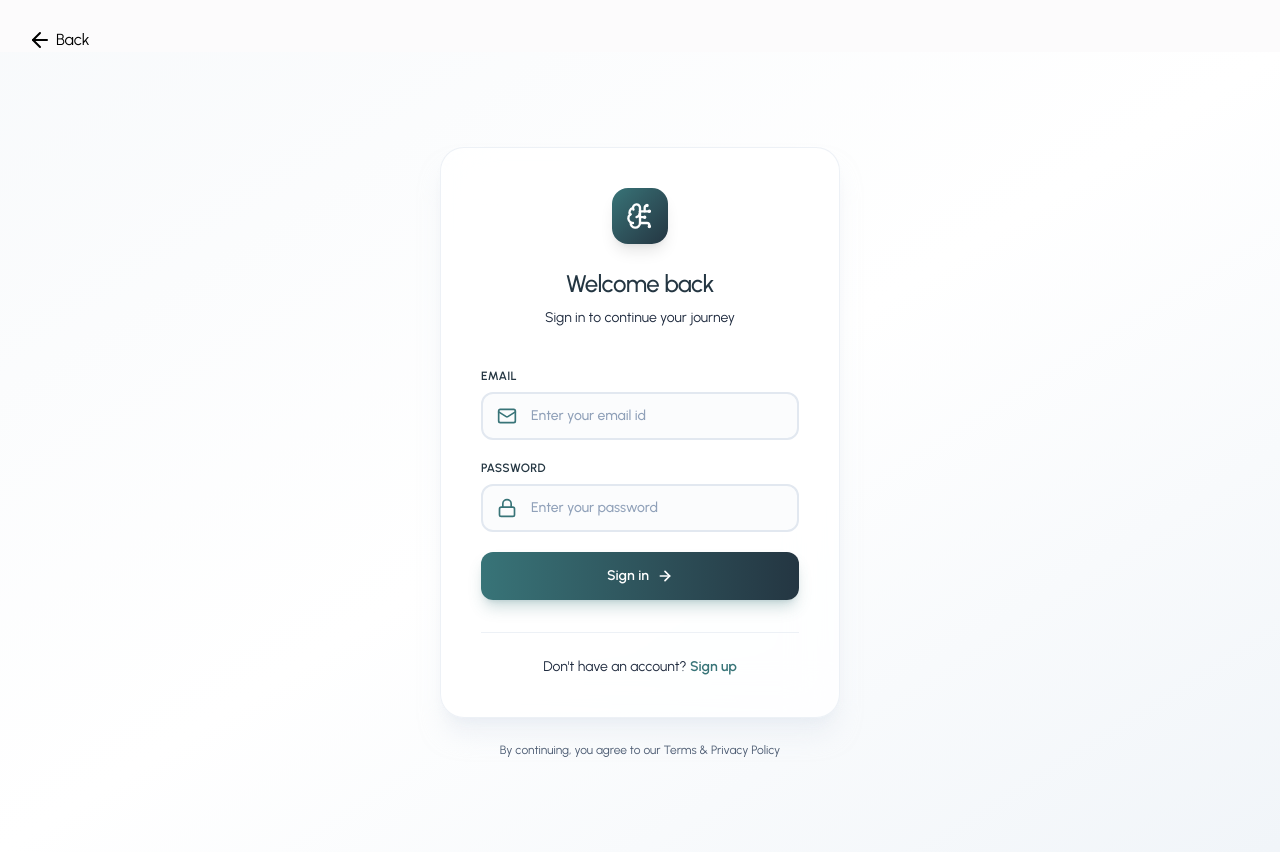
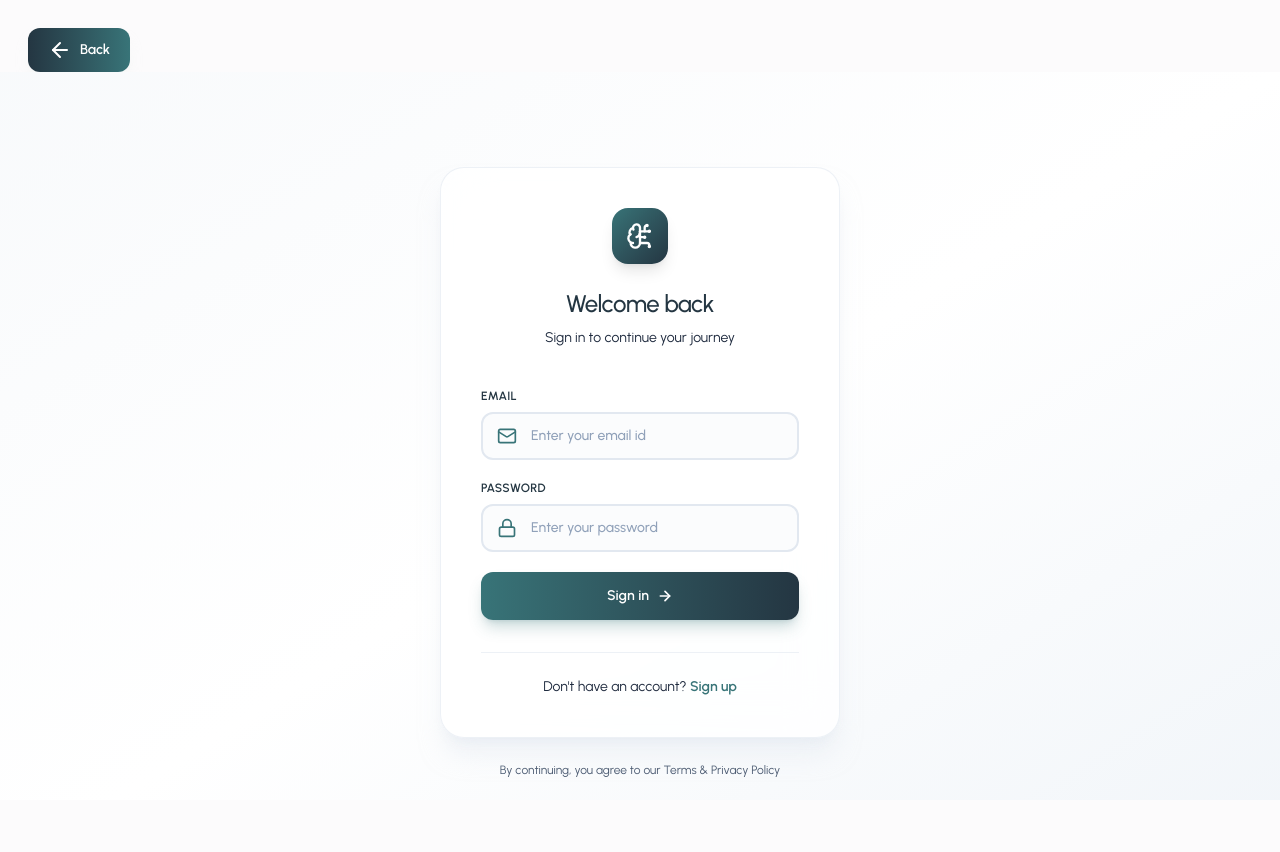
Before and after one commit to Insiyazaidi/ai_project_frontend, a React (Vite) app: page /login in a window 1280 px wide. After the commit the page ends 800 px from the top, so only its background shows below. Built offline with nearby package versions, Linux system fonts and the light colour scheme.

Commit message:
before deploy

```diff
--- a/package.json
+++ b/package.json
@@ -12,6 +12,7 @@
   "dependencies": {
     "@tailwindcss/vite": "^4.1.18",
     "axios": "^1.13.2",
+    "framer-motion": "^12.38.0",
     "lucide-react": "^0.562.0",
     "moment": "^2.30.1",
     "react": "^19.1.0",
--- a/src/Firstimp.jsx
+++ b/src/Firstimp.jsx
@@ -1,35 +1,41 @@
 import React from 'react'
 import examboy from "../src/assets/Exams-brooo.svg"
 import { useNavigate } from 'react-router';
+import { motion } from "framer-motion";
+import {container , item , heading , buttonAnim , imageAnim} from "./motions.js"
+
 const Firstimp = () => {
     const navigate = useNavigate()
   return (
-   <div className="min-h-screen bg-linear-to-r from-primary-dark to-primary text-white relative overflow-hidden">
-
-
+   <motion.div variants={container}
+  initial="hidden"
+  animate="show" className="min-h-screen bg-linear-to-r from-primary-dark to-primary text-white relative overflow-hidden">
 
       <div className="max-w-7xl mx-auto px-6 py-3 items-center mt-9 grid md:grid-cols-2  gap-12">
 
         {/* LEFT */}
         <div>
-          <h1 className="text-9xl font-bold leading-tight mb-8">  Synaply</h1>
-          <h1 className="text-5xl font-bold leading-tight text-soft">
+         <motion.h1 variants={heading} className="flex items-center text-9xl font-bold leading-tight mb-8">
+  Synaply
+
+</motion.h1>
+          <motion.h1 variants={item}  className="text-5xl font-bold leading-tight text-soft">
        Built for focused learning - <br /> not just answers.
-          </h1>
+          </motion.h1>
 
-          <p className="mt-6 text-gray-400 text-lg">
+          <motion.p variants={item} className="mt-6 text-gray-400 text-lg">
            Organize, revise, and test yourself with tools designed to help you actually retain what you learn.
-          </p>
+          </motion.p>
 
-          <button onClick={()=>navigate("/login")} className="mt-8 bg-white text-primary-dark px-6 py-3 rounded-full font-semibold  transition">
+          <motion.button variants={buttonAnim} onClick={()=>navigate("/login")} className="mt-8 bg-white text-primary-dark px-6 py-3 rounded-full font-semibold  transition">
             Get Started
-          </button>
+          </motion.button>
         </div>
 
 
         <div>
 
-<img src={examboy} />
+<motion.img variants={imageAnim} src={examboy} />
         </div>
 
 
@@ -39,7 +45,7 @@ const Firstimp = () => {
 
 
 
-    </div>
+    </motion.div>
   )
 }
 
--- /dev/null
+++ b/src/motions.js
@@ -0,0 +1,79 @@
+// motions.js
+
+// 🔥 Use spring for natural motion (recommended by Framer)
+const smoothSpring = {
+  type: "spring",
+  stiffness: 100,
+  damping: 20,
+  mass: 0.8
+};
+
+// 🔥 Container (tight stagger)
+export const container = {
+  hidden: {},
+  show: {
+    transition: {
+      staggerChildren: 0.06,
+      delayChildren: 0.1
+    }
+  }
+};
+
+// 🔥 Item (main animation)
+export const item = {
+  hidden: {
+    opacity: 0,
+    y: 16
+  },
+  show: {
+    opacity: 1,
+    y: 0,
+    transition: smoothSpring
+  }
+};
+
+// 🔥 Heading (slightly stronger)
+export const heading = {
+  hidden: {
+    opacity: 0,
+    y: 20
+  },
+  show: {
+    opacity: 1,
+    y: 0,
+    transition: {
+      ...smoothSpring,
+      stiffness: 90
+    }
+  }
+};
+
+// 🔥 Image (soft entry)
+export const imageAnim = {
+  hidden: {
+    opacity: 0,
+    x: 30
+  },
+  show: {
+    opacity: 1,
+    x: 0,
+    transition: smoothSpring
+  }
+};
+
+// 🔥 Button (snappy feel)
+export const buttonAnim = {
+  hidden: {
+    opacity: 0,
+    y: 12
+  },
+  show: {
+    opacity: 1,
+    y: 0,
+    transition: {
+      type: "spring",
+      stiffness: 140,
+      damping: 16
+    }
+  }
+};
--- a/src/pages/Auth/Loginpage.jsx
+++ b/src/pages/Auth/Loginpage.jsx
@@ -4,6 +4,10 @@ import { useNavigate, Link } from "react-router-dom";
 import { useAuth } from "../../context/Authcontext";
 import authservice from "../../services/authservice";
 import toast from "react-hot-toast";
+import Button from "../../components/common/Button";
+import { motion } from "framer-motion";
+
+import {container , item } from "../../motions.js"
 const Loginpage = () => {
   const [loading, setLoading] = useState(false);
   const [password, setpassword] = useState("");
@@ -34,10 +38,12 @@ const Loginpage = () => {
 
   return (
 
-<div>
+<motion.div variants={container}
+  initial="hidden"
+  animate="show" className="h-screen overflow-hidden">
 
 <div className="flex justify-start mt-7 ml-7">
-<button className="flex gap-1" onClick={()=>navigate("/")}><ArrowLeft/>Back</button>
+<Button className="flex gap-1" onClick={()=>navigate("/")}><ArrowLeft/>Back</Button>
 </div>
 
 
@@ -48,7 +54,7 @@ const Loginpage = () => {
       <div className="absolute inset-0 bg-[radial-gradient(#e5e7eb_1px,transparent_1px)] [bg-size:16px_16px] opacity-30 pointer-events-none"></div>
 
       {/* Card */}
-      <div className="relative w-full max-w-md px-6">
+      <motion.div variants={item}   className="relative w-full max-w-md px-6">
         <form
           onSubmit={handlesubmit}
           className="bg-white/80 backdrop-blur-xl border border-slate-200/60 rounded-3xl shadow-xl shadow-slate-200/50 p-10"
@@ -179,10 +185,10 @@ const Loginpage = () => {
           By continuing, you agree to our Terms & Privacy Policy
         </p>
 
-      </div>
+      </motion.div>
     </div>
 
-</div>
+</motion.div>
 
 
   );
--- a/src/pages/Auth/Registerpage.jsx
+++ b/src/pages/Auth/Registerpage.jsx
@@ -3,7 +3,9 @@ import { BrainCircuit, Mail, Lock, ArrowRight , User } from "lucide-react";
 import { useNavigate, Link } from "react-router-dom";
 import authservice from "../../services/authservice";
 import toast from "react-hot-toast";
+import { motion } from "framer-motion";
 
+import {container , item } from "../../motions.js"
 const Registerpage = () => {
   const [loading, setLoading] = useState(false);
   const [password, setpassword] = useState("");
@@ -35,16 +37,18 @@ seterror("")
 
   }
   return (
-     <div className="relative flex items-center justify-center min-h-screen bg-linear-to-br from-slate-50 via-white to-slate-100">
+     <motion.div variants={container}
+       initial="hidden"
+       animate="show" className="relative flex items-center justify-center min-h-screen bg-linear-to-br from-slate-50 via-white to-slate-100">
 
 
          <div className="absolute inset-0 bg-[radial-gradient(#e5e7eb_1px,transparent_1px)] [bg-size:16px_16px] opacity-30 pointer-events-none"></div>
 
          {/* Card */}
-         <div className="relative w-full max-w-md px-6">
-           <div className="bg-white/80 backdrop-blur-xl border border-slate-200/60 rounded-3xl shadow-xl shadow-slate-200/50 p-10">
+         <motion.div variants={item} className="relative w-full max-w-md px-6">
+           <motion.div variants={item} className="bg-white/80 backdrop-blur-xl border border-slate-200/60 rounded-3xl shadow-xl shadow-slate-200/50 p-10">
              {/* Header */}
-             <div className="text-center mb-5">
+             <motion.div variants={item} className="text-center mb-5">
                <div className="inline-flex items-center justify-center w-14 h-14 rounded-2xl bg-linear-to-br from-primary to-primary-dark shadow-lg shadow-color- mb-6">
                  <BrainCircuit className="w-7 h-7 text-white" strokeWidth={2} />
                </div>
@@ -55,7 +59,7 @@ seterror("")
                <p className="text-slate-800 text-sm">
                 Start your AI-powered learning experience
                </p>
-             </div>
+             </motion.div>
 
 
 
@@ -63,7 +67,7 @@ seterror("")
 
 
 
-          <div className="space-y-5">
+          <motion.div variants={item} className="space-y-5">
    {/* USERNAME */}
             <div className="space-y-2">
               <label className="block text-xs font-semibold text-primary-dark uppercase tracking-wide">
@@ -170,6 +174,7 @@ seterror("")
 
             {/* BUTTON */}
             <button
+
               type="submit"
               disabled={loading}
               onClick={handlesubmit}
@@ -188,7 +193,7 @@ seterror("")
 
               <div className="absolute inset-0 bg-linear-to-r from-white/0 via-white/20 to-white/0 -translate-x-full group-hover:translate-x-full transition-transform duration-500"></div>
             </button>
-          </div>
+          </motion.div>
 
 
 
@@ -210,14 +215,14 @@ seterror("")
 
              {/* Footer */}
 
-           </div>
+           </motion.div>
 
            <p className="text-center text-xs text-slate-600 mt-2">
              By continuing, you agree to our Terms & Privacy Policy
            </p>
 
-         </div>
-       </div>
+         </motion.div>
+       </motion.div>
   )
 }
 
```
Also changed, not shown: 1 other file (tests, documents, lock files or other folders).
